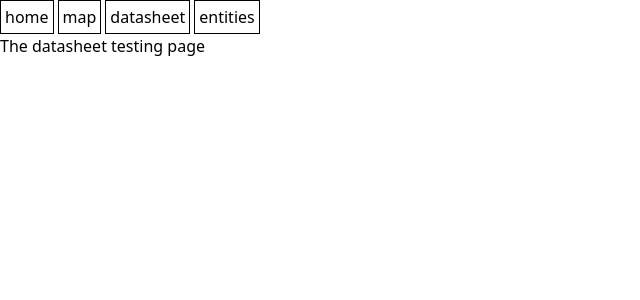
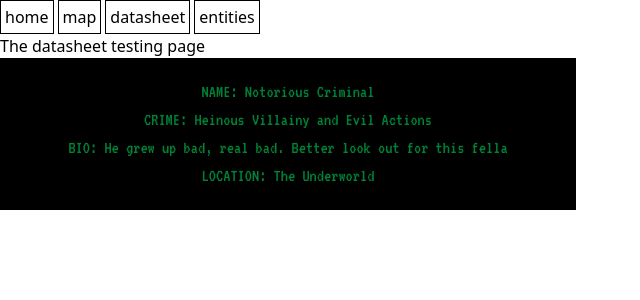
Before and after one commit to whohensee/world-building-app, a SvelteKit app: page /datasheet in a window 1280 px wide. Shown: the top 300 px of the page, without its empty margins (0-640 px from the left). Built offline with nearby package versions, Linux system fonts and the light colour scheme.

Commit message:
Test terminal datasheet

```diff
--- /dev/null
+++ b/src/lib/components/Datasheet.svelte
@@ -0,0 +1,14 @@
+<script lang="ts">
+</script>
+
+<!-- The goal of this component is just to test out the
+ black and green terminal theme -->
+
+<div
+	class="flex w-xl flex-col items-center bg-black pt-5 pb-5 text-center font-terminal text-lg text-green-700"
+>
+	<p>NAME: Notorious Criminal</p>
+	<p>CRIME: Heinous Villainy and Evil Actions</p>
+	<p>BIO: He grew up bad, real bad. Better look out for this fella</p>
+	<p>LOCATION: The Underworld</p>
+</div>
--- a/src/routes/datasheet/+page.svelte
+++ b/src/routes/datasheet/+page.svelte
@@ -1 +1,7 @@
+<script>
+	import Datasheet from '$lib/components/Datasheet.svelte';
+</script>
+
 <h1>The datasheet testing page</h1>
+
+<Datasheet />
```
